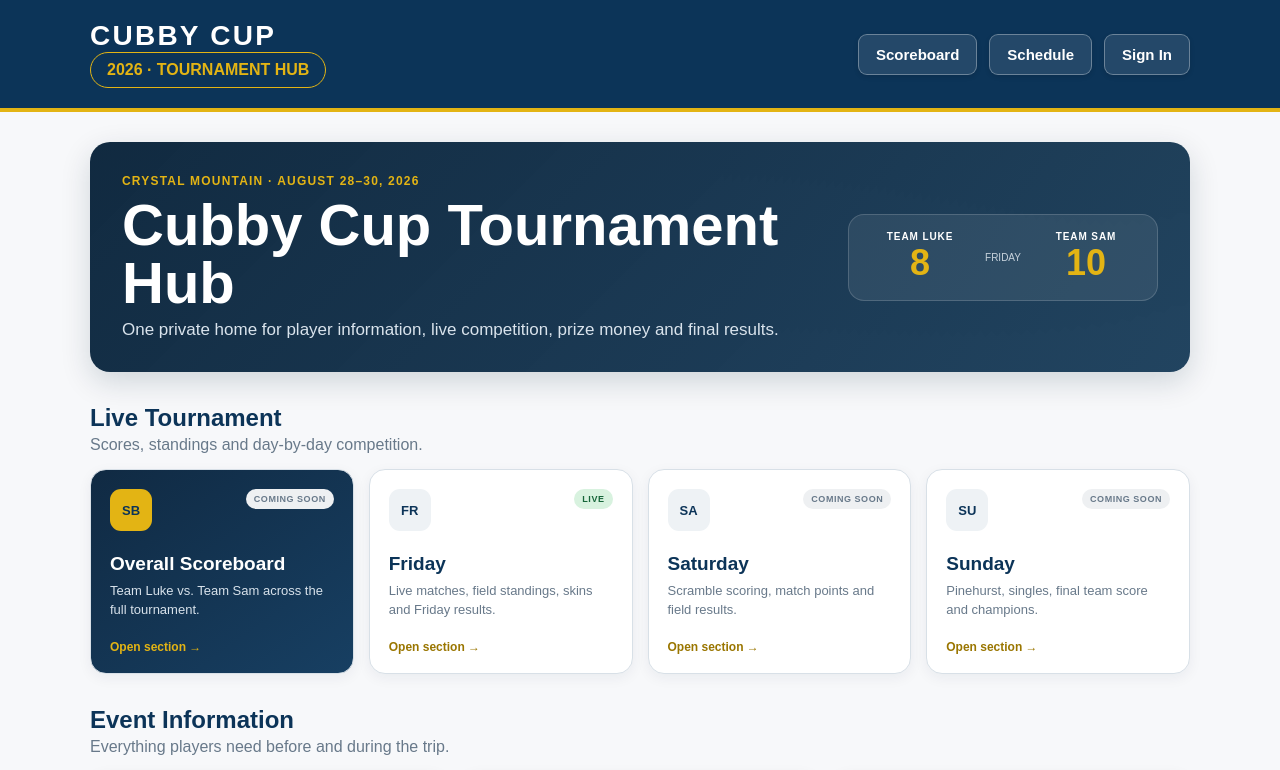
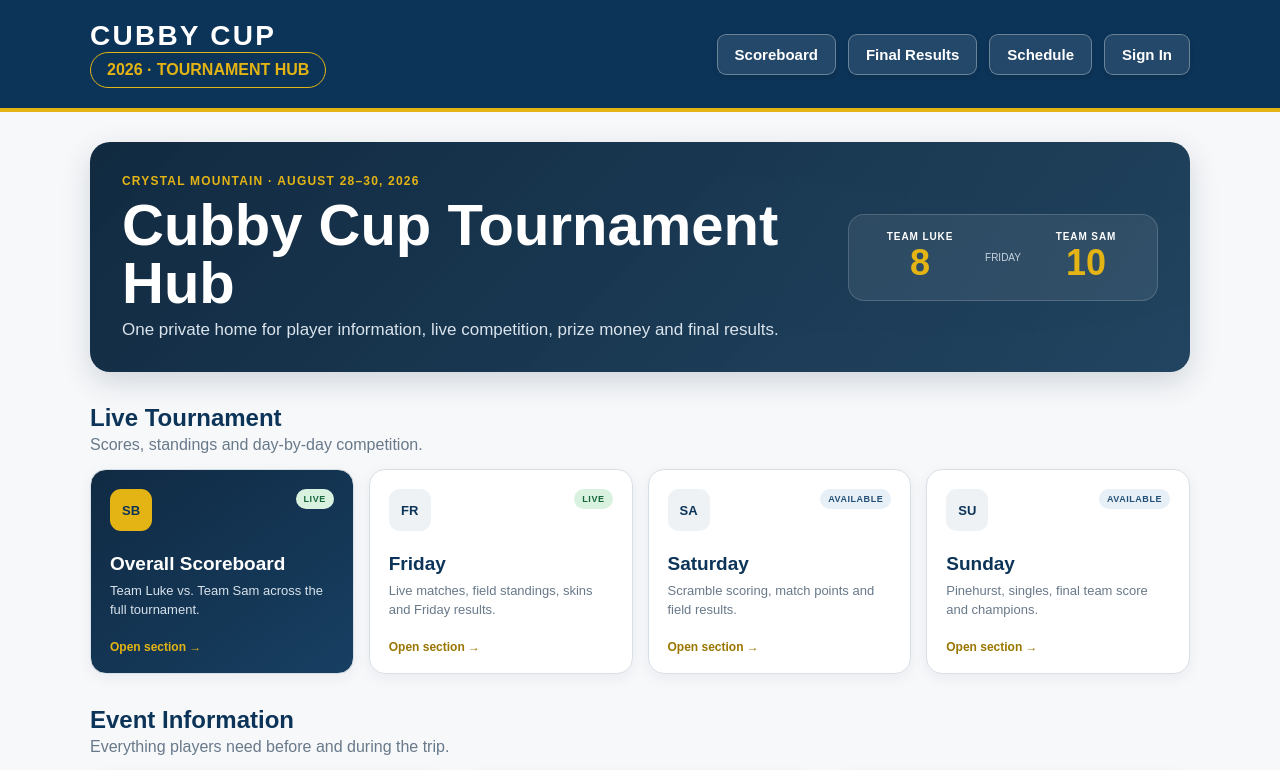
Before and after one commit to wjluyk-app/vet-head-app, a Next.js app: page / in a window 1280 px wide. Shown: the top 770 px of the page. Built offline with nearby package versions, Linux system fonts and the light colour scheme; no server answers.

Commit message:
Add Final Results navigation

```diff
--- a/src/app/layout.tsx
+++ b/src/app/layout.tsx
@@ -24,6 +24,7 @@ export default async function RootLayout({
 
           <nav className="headerNav">
             <Link href="/scoreboard">Scoreboard</Link>
+            <Link href="/final-results">Final Results</Link>
             <Link href="/schedule">Schedule</Link>
             {adminUser ? (
               <>
--- a/src/data/tournament-hub.ts
+++ b/src/data/tournament-hub.ts
@@ -24,7 +24,7 @@ export const tournamentHubGroups: HubGroup[] = [
         title: "Overall Scoreboard",
         description: "Team Luke vs. Team Sam across the full tournament.",
         href: "/scoreboard",
-        status: "Coming Soon",
+        status: "Live",
         icon: "SB",
         featured: true,
       },
@@ -39,14 +39,14 @@ export const tournamentHubGroups: HubGroup[] = [
         title: "Saturday",
         description: "Scramble scoring, match points and field results.",
         href: "/saturday",
-        status: "Coming Soon",
+        status: "Available",
         icon: "SA",
       },
       {
         title: "Sunday",
         description: "Pinehurst, singles, final team score and champions.",
         href: "/sunday",
-        status: "Coming Soon",
+        status: "Available",
         icon: "SU",
       },
     ],
@@ -93,7 +93,7 @@ export const tournamentHubGroups: HubGroup[] = [
         title: "Final Results",
         description: "Champions, final team score, complete results and journal.",
         href: "/final-results",
-        status: "Coming Soon",
+        status: "Available",
         icon: "🏆",
       },
     ],
```
